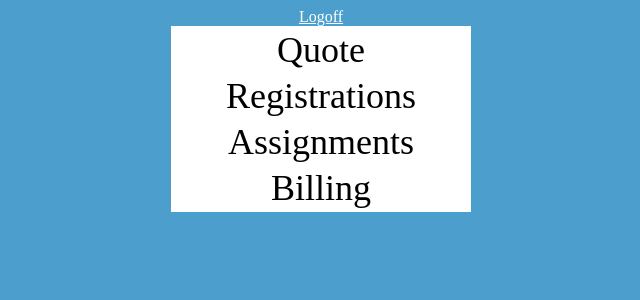
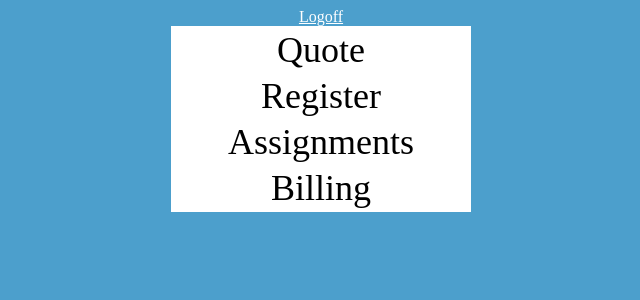
Before and after one commit to Leeuw-Maluleka/lsdc, a PHP site: page /pages/menu.php in a window 1280 px wide. Shown: the top 300 px of the page, without its empty margins (319-959 px from the left). Run offline with PHP 8.4, Linux system fonts and the light colour scheme; the visitor is signed in with stand-in values (Sample User, id 1).

Commit message:
Reverted to original menu and updated presentation

```diff
--- a/pages/menu.php
+++ b/pages/menu.php
@@ -36,7 +36,7 @@ if (!$connection->select_db(DB_NAME)) {die ("lsdcdb selection failed<br>".$conne
             <td><a href="quote.php" class="button">Quote</a></td>
         </tr>
         <tr>
-            <td><a href="register.php" class="button">Registrations</a></td>
+            <td><a href="register.php" class="button">Register</a></td>
         </tr>
         <tr>
             <td><a href="#" class="button">Assignments</a></td>
```
Also changed, not shown: 1 other file.
